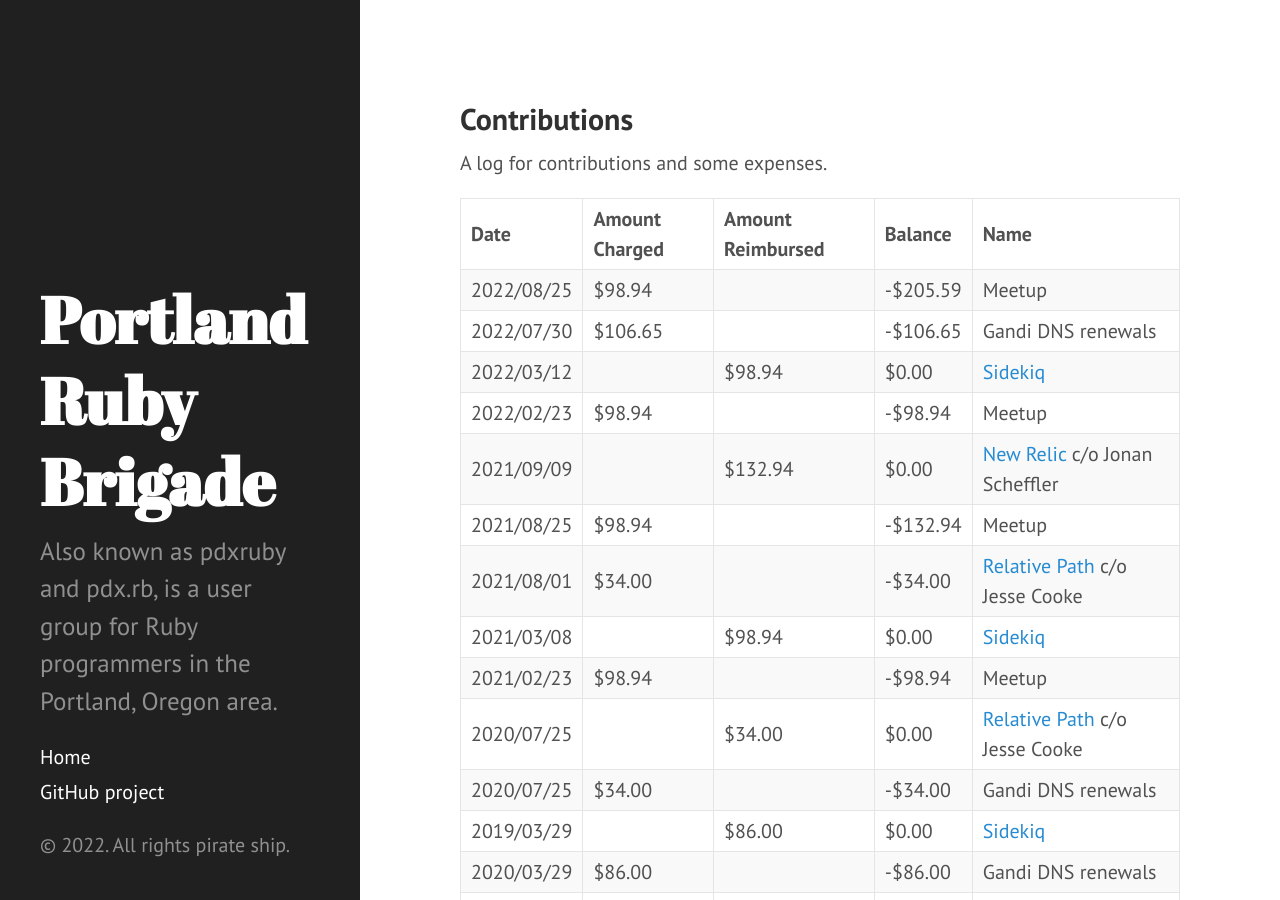
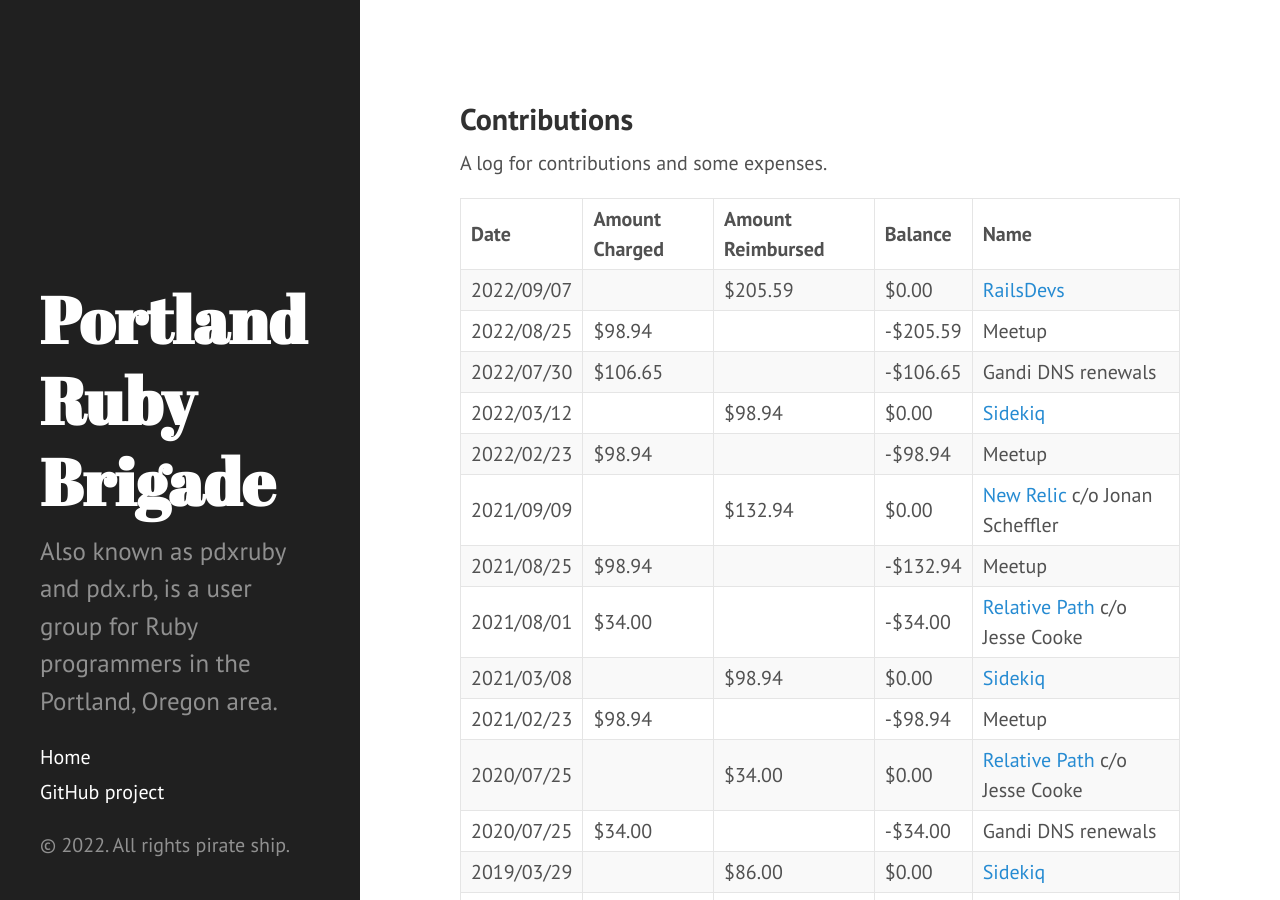
Before and after one commit to pdxruby/pdxruby.github.io, a Jekyll site: the page built from contributions.md, in a window 1280 px wide and 900 px high. Built offline with Jekyll 4.4.1, drawn with Linux system fonts in a browser that asks for light colours.

Commit message:
Thanks @joemasilotti and RailsDevs!

```diff
--- a/contributions.md
+++ b/contributions.md
@@ -9,6 +9,7 @@ A log for contributions and some expenses.
 
 | Date       | Amount Charged | Amount Reimbursed | Balance  | Name                                                      |
 | :--------- | :------------- | :---------------- | :------- | :-------------------------------------------------------- |
+| 2022/09/07 |                | $205.59           | $0.00    | [RailsDevs](https://railsdevs.com/)                       |
 | 2022/08/25 | $98.94         |                   | -$205.59 | Meetup                                                    |
 | 2022/07/30 | $106.65        |                   | -$106.65 | Gandi DNS renewals                                        |
 | 2022/03/12 |                | $98.94            | $0.00    | [Sidekiq](https://sidekiq.org/)                           |
```
